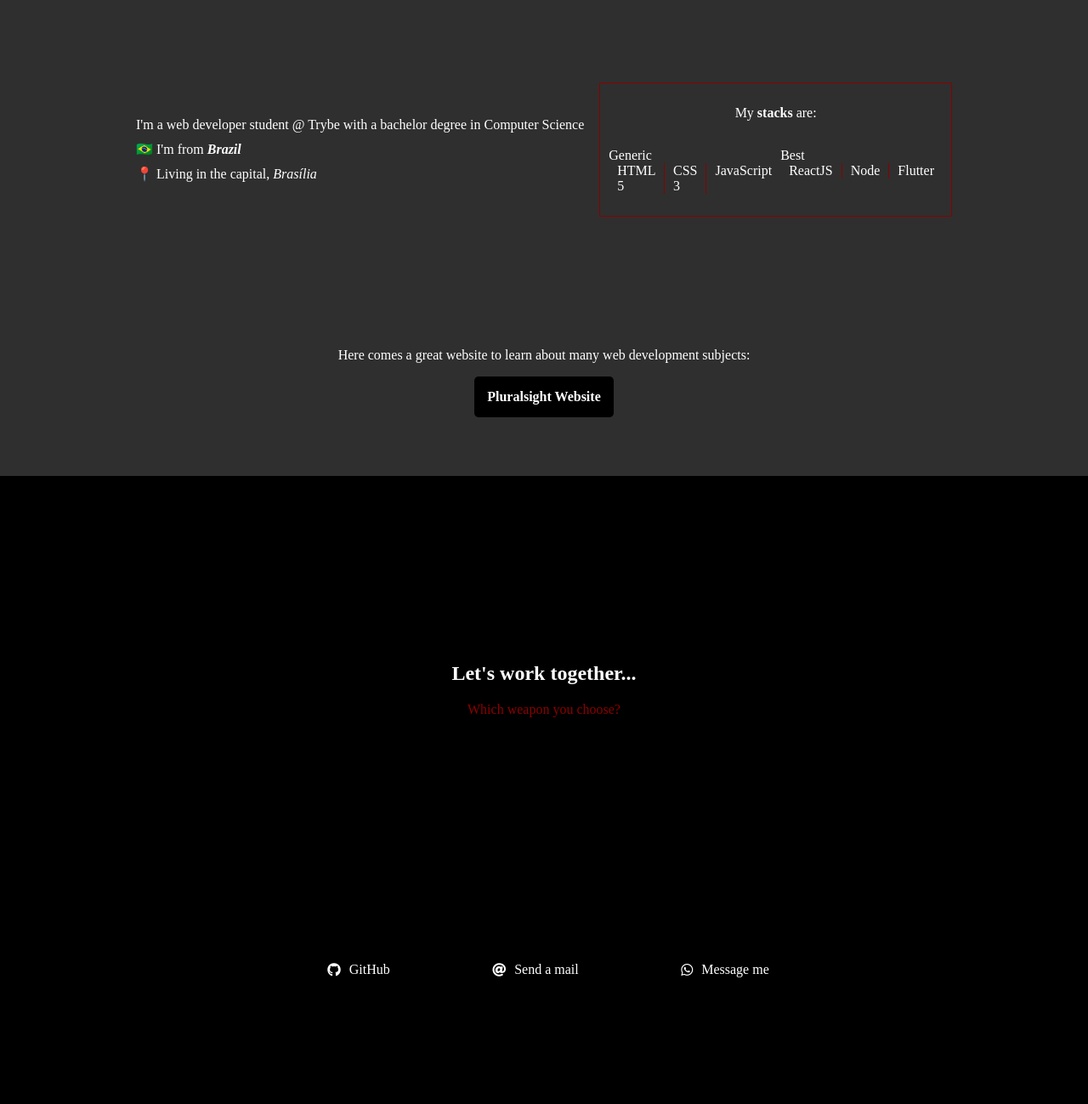
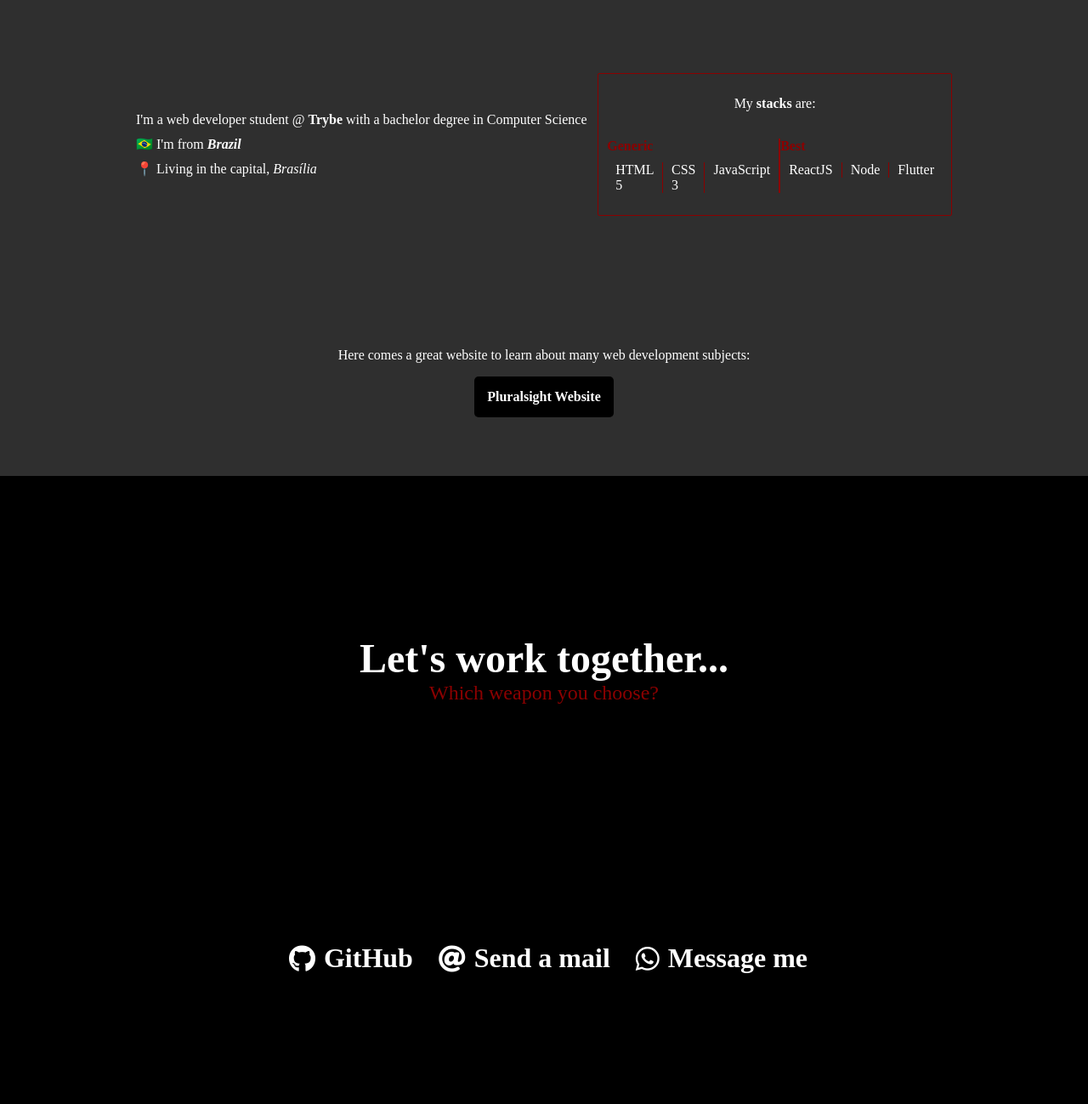
Before and after one commit to Luiz-Wendel/portfolio-web, a plain HTML site: page index.html in a window 1280 px wide. Shown: the part 1040-2339 px from the top of the page at 85% size. Drawn offline with Linux system fonts and the light colour scheme.

Commit message:
layout tweaks

```diff
--- a/index.html
+++ b/index.html
@@ -11,7 +11,7 @@
       integrity="sha512-HK5fgLBL+xu6dm/Ii3z4xhlSUyZgTT9tuc/hSrtw6uzJOvgRr2a9jyxxT1ely+B+xFAmJKVSTbpM/CuL7qxO8w=="
       crossorigin="anonymous"
     />
-    <link rel="stylesheet" href="style.css">
+    <link rel="stylesheet" href="styles/style.css">
   </head>
   <body>
     <navbar>
@@ -50,7 +50,7 @@
         <div>
           <div id="about-me">
             <p>
-              I'm a web developer student @ Trybe with a bachelor degree in
+              I'm a web developer student @ <strong>Trybe</strong> with a bachelor degree in
               Computer Science
             </p>
             <p>
@@ -69,6 +69,7 @@
                   <li>JavaScript</li>
                 </ul>
               </li>
+              <span class="border-span"></span>
               <li>
                 Best
                 <ul>
--- a/style.css
+++ b/styles/style.css
@@ -6,8 +6,8 @@
 }
 
 body {
-  background-color: black;
-  color: white;
+  background-color: var(--primary-color);
+  color: var(--text-color);
   margin: 0;
   font-size: 16px;
 }
@@ -42,6 +42,7 @@ navbar nav ul li:last-child {
 }
 
 navbar nav ul li a {
+  display: inline-block;
   color: var(--text-color);
   font-size: 1.25em;
   font-weight: bold;
@@ -56,6 +57,15 @@ navbar nav ul li a:focus {
 section {
   height: calc(100vh - 63px);
   padding-top: 63px;
+}
+
+section > h2, section#contact-section div > h2 {
+  margin: 0;
+  font-size: 3em;
+}
+
+section > p, section#contact-section div > p {
+  font-size: 1.5em;
 }
 
 section:last-of-type {
@@ -78,10 +88,6 @@ figure figcaption {
   width: 1px;
   height: 1px;
   overflow: hidden;
-}
-
-section#welcome-section h2 {
-  margin: 0;
 }
 
 section#welcome-section p {
@@ -130,10 +136,21 @@ section#about-section div#skills p {
 }
 
 section#about-section ul#stacks {
+  width: 100%;
   padding: 0;
   list-style: none;
   display: flex;
   justify-content: space-around;
+}
+
+section#about-section ul#stacks > li::first-line {
+  font-weight: bold;
+  color: var(--secondary-color);
+  text-align: center;
+}
+
+section#about-section ul#stacks > span.border-span {
+  border: 1px solid var(--secondary-color);
 }
 
 section#about-section ul#stacks li ul {
@@ -145,6 +162,7 @@ section#about-section ul#stacks li ul {
 }
 
 section#about-section ul#stacks li ul li {
+  margin-top: 10px;
   padding: 0 10px;
 }
 
@@ -168,6 +186,10 @@ section#about-section div:last-of-type a {
   text-decoration: none;
 }
 
+section#about-section div:last-of-type a:hover {
+  color: var(--secondary-color);
+}
+
 section#contact-section {
   display: flex;
   flex-direction: column;
@@ -182,7 +204,7 @@ section#contact-section div {
 }
 
 section#contact-section div > p {
-  color: darkred;
+  color: var(--secondary-color);
   margin: 0;
 }
 
@@ -200,6 +222,8 @@ section#contact-section a {
   display: flex;
   justify-content: center;
   align-items: center;
+  font-size: 2em;
+  font-weight: 600;
 }
 
 section#contact-section a:hover {
@@ -221,7 +245,7 @@ footer p {
 }
 
 footer p a {
-  color: white;
+  color: var(--text-color);
   font-weight: bolder;
   text-decoration: none;
 }
```
